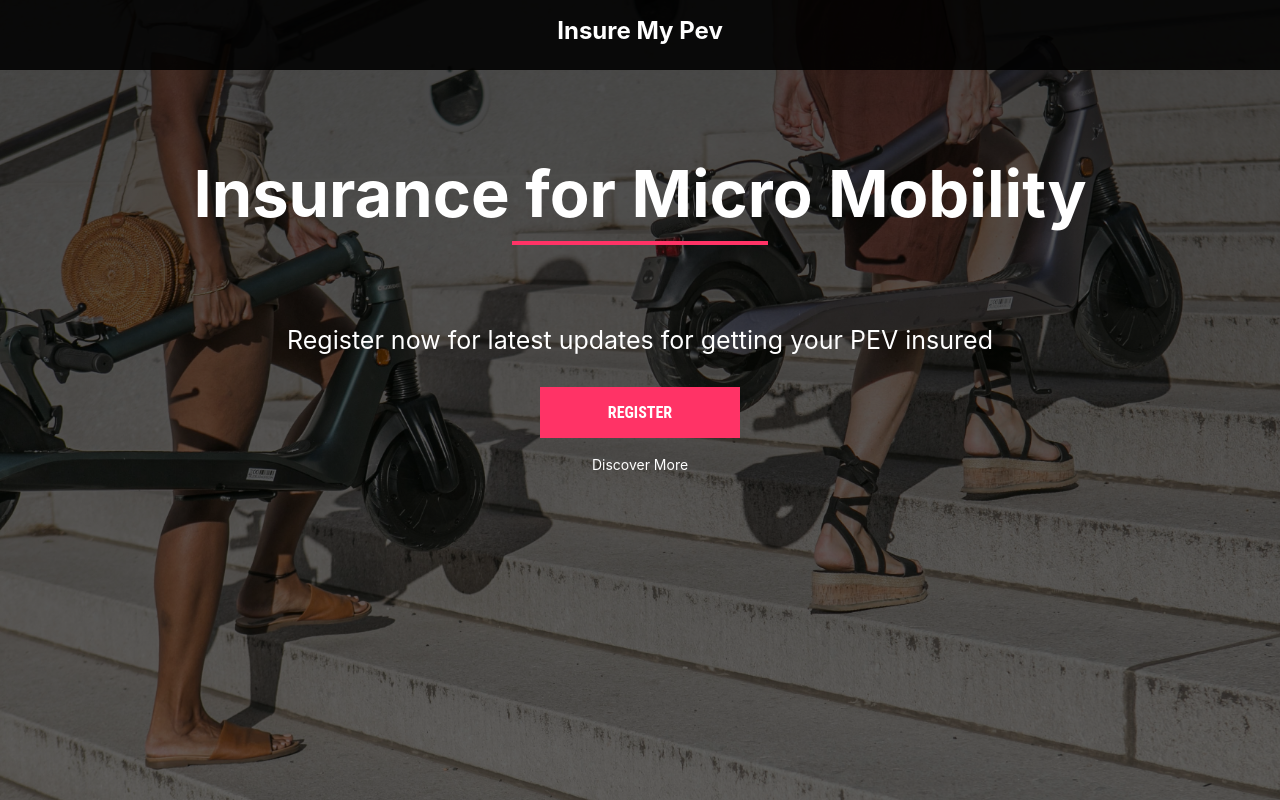
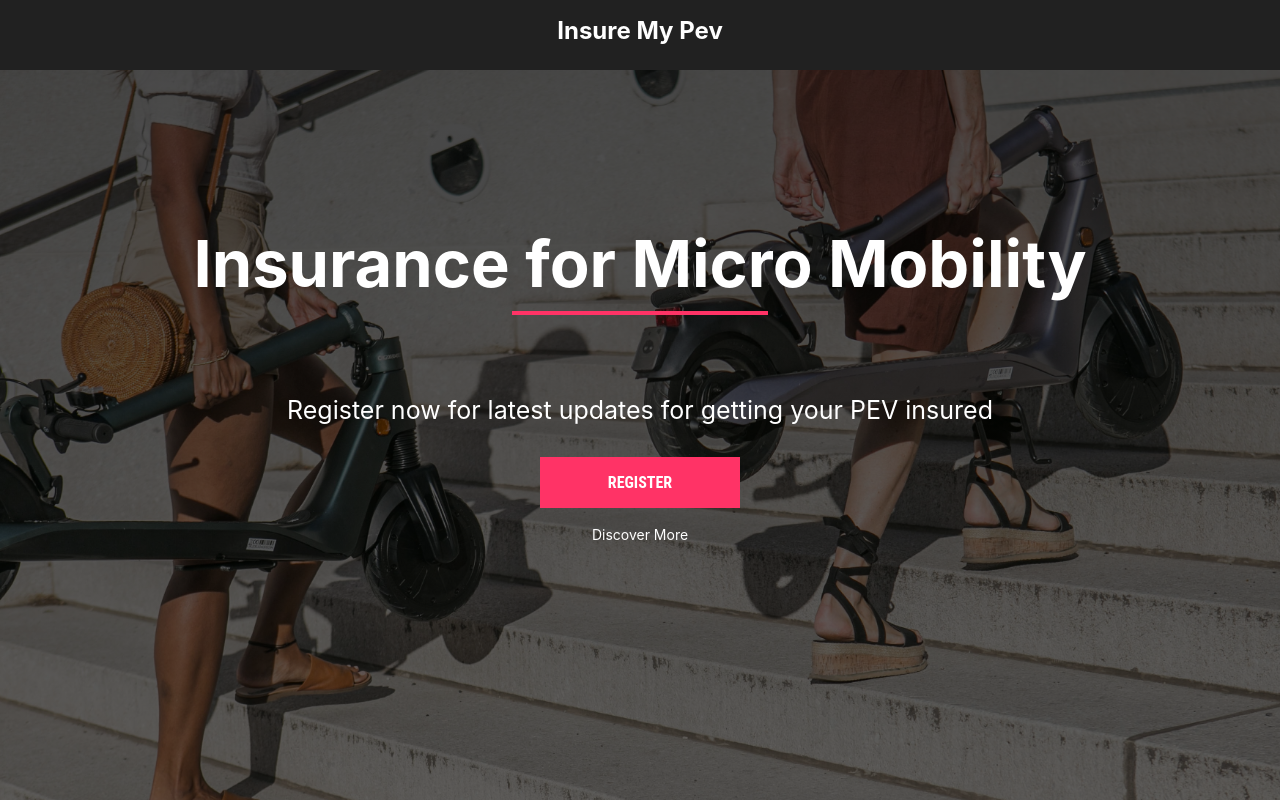
Before and after one commit to maxcramer/imp, a React (Create React App) app: page / in a window 1280 px wide. Shown: the top 800 px of the page. Built offline with nearby package versions, Linux system fonts and the light colour scheme.

Commit message:
finally fixed scroll bar behaviou

```diff
--- a/src/App.js
+++ b/src/App.js
@@ -3,14 +3,14 @@ import "./App.css";
 import Nav from "./components/Nav/Nav";
 import Home from "./Pages/Home";
 import Footer from "./components/Footer/Footer";
+import RegisterForm from "./components/RegisterForm/RegisterForm";
 
 function App() {
   return (
     <div className="App">
-      {/* <header> */}
       <Nav />
-      {/* </header> */}
       <Home />
+      <RegisterForm />
       <Footer />
     </div>
   );
--- a/src/components/Nav/nav.css
+++ b/src/components/Nav/nav.css
@@ -7,7 +7,7 @@
   height: 70px;
   /* min-height: 64px; */
   color: white;
-  position: fixed;
+  position: sticky;
   z-index: 3;
   box-sizing: border-box;
   transition: 0.5s;
--- /dev/null
+++ b/src/components/RegisterForm/RegisterForm.js
@@ -0,0 +1,7 @@
+import React from "react";
+
+const RegisterForm = () => {
+  return <div>RegisterForm</div>;
+};
+
+export default RegisterForm;
```
Also changed, not shown: src/components/RegisterForm/registerFrom.css (added).
